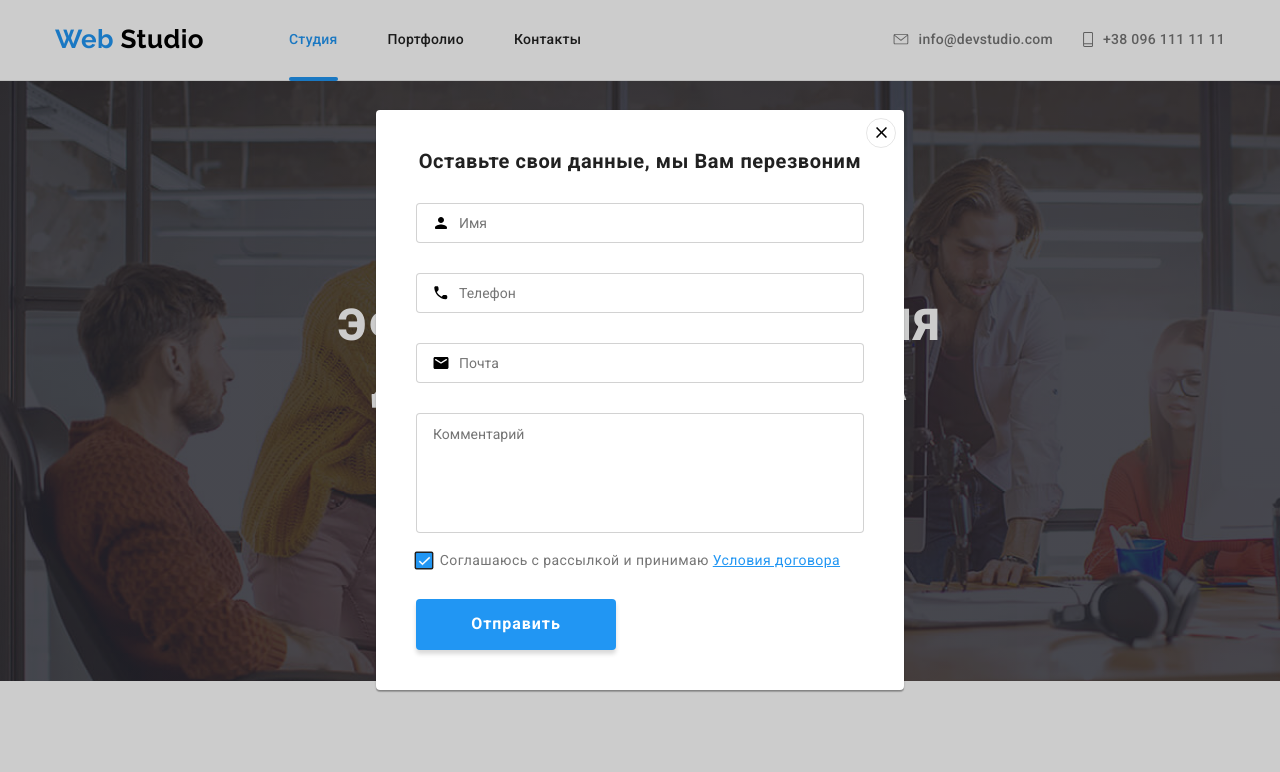
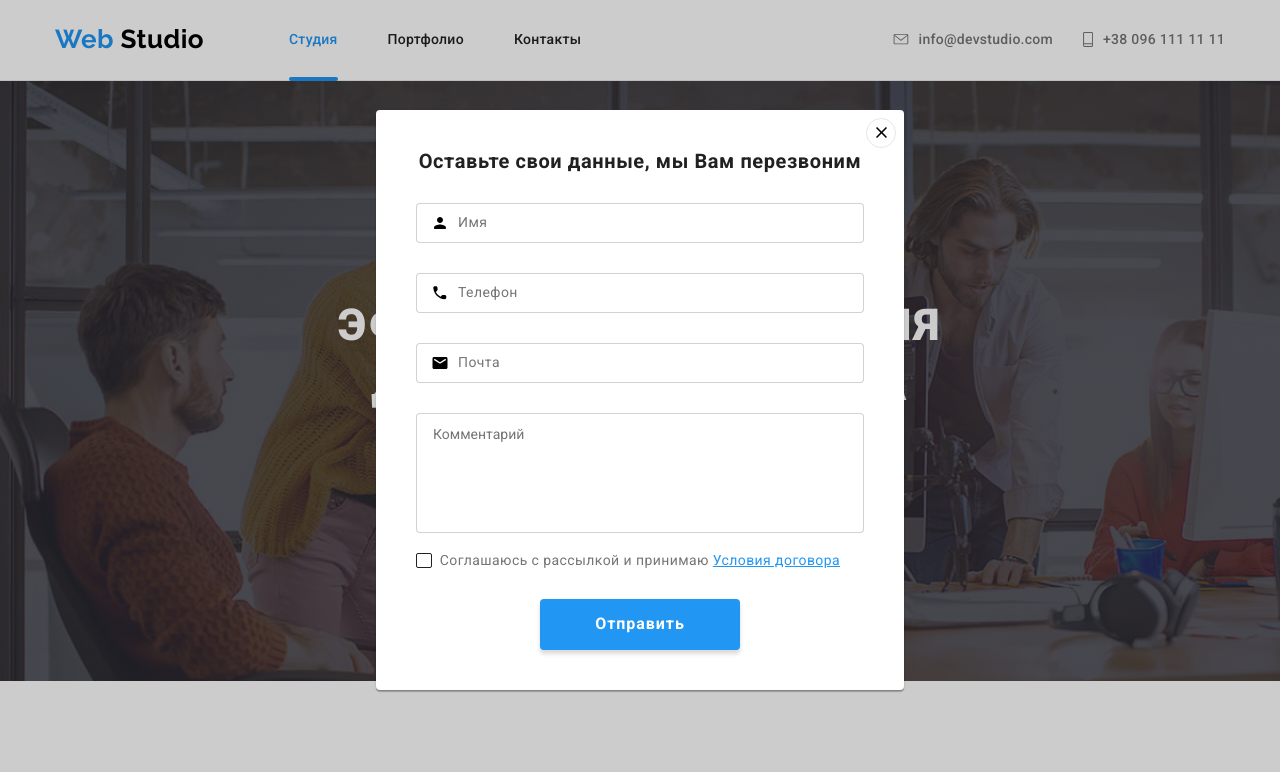
Before and after one commit to s1eepingbeauty/goit-markup-hw-06, a plain HTML site: page index.html in a window 1280 px wide. Both pictures are taken after a click on the button "Заказать услугу". Shown: the top 772 px of the page. Drawn offline with Linux system fonts and the light colour scheme.

Commit message:
updated index.html

```diff
--- a/css/styles.css
+++ b/css/styles.css
@@ -270,20 +270,14 @@ header {
     pointer-events: none;
 }
 
-.contact-form {
+.contact-form-container {
     position: relative;
-    max-width: 528px;
-    background-color: var(--title-dark-theme-color);
-    box-shadow: 0px 1px 3px rgba(0, 0, 0, 0.12), 0px 1px 1px rgba(0, 0, 0, 0.14),
-        0px 2px 1px rgba(0, 0, 0, 0.2);
-    border-radius: 4px;
-    padding: 40px;
 }
 
 .contact-form-btn-close {
     position: absolute;
+    top: 8px;
     right: 8px;
-    top: 8px;
     width: 30px;
     height: 30px;
     background-color: transparent;
@@ -307,21 +301,13 @@ header {
     fill: #ffffff;
 }
 
-.contact-form-item {
-    position: relative;
-    margin-bottom: 30px;
-    transition: border 250ms cubic-bezier(0.4, 0, 0.2, 1);
-}
-
-.contact-form-input-svg {
-    margin-right: 8px;
-    transition: fill 250ms cubic-bezier(0.4, 0, 0.2, 1);
-}
-
-.contact-form-input-label {
-    position: absolute;
-    left: 16px;
-    top: 11px;
+.contact-form {
+    max-width: 528px;
+    background-color: var(--title-dark-theme-color);
+    box-shadow: 0px 1px 3px rgba(0, 0, 0, 0.12), 0px 1px 1px rgba(0, 0, 0, 0.14),
+        0px 2px 1px rgba(0, 0, 0, 0.2);
+    border-radius: 4px;
+    padding: 40px;
 }
 
 .contact-form-title {
@@ -334,24 +320,35 @@ header {
     margin-bottom: 30px;
 }
 
-.contact-form-input-label span {
+.contact-form-item {
+    position: relative;
+    margin-bottom: 30px;
+    transition: border-color 250ms cubic-bezier(0.4, 0, 0.2, 1);
+}
+
+.contact-form-input-svg {
     position: absolute;
-    opacity: 0;
-    visibility: hidden;
+    left: 15px;
+    top: 11px;
+    margin-right: 8px;
+    transition: fill 250ms cubic-bezier(0.4, 0, 0.2, 1);
+}
+
+.contact-form-input-label {
+    position: absolute;
+    top: 12px;
+    left: 42px;
     color: var(--desc-color);
 }
 
-.contact-form-item
-    input:not(:placeholder-shown)
-    ~ .contact-form-input-label
-    span {
-    opacity: 1;
-    left: 0px;
-    bottom: 32px;
+.contact-form-item input:not(:placeholder-shown) ~ .contact-form-input-label {
+    top: 0;
+    left: 15px;
     font-size: 12px;
     visibility: visible;
-    transition: 0.3s;
     color: var(--accent-color);
+    transform: translateY(-16px);
+    transition: 250ms cubic-bezier(0.4, 0, 0.2, 1);
 }
 
 .contact-form-input,
@@ -368,12 +365,21 @@ header {
     height: 40px;
 }
 
+.contact-form-input:not(:placeholder-shown):valid {
+    border-color: lawngreen;
+}
+
+.contact-form-input:not(:placeholder-shown):invalid {
+    border-color: red;
+}
+
 .contact-form-comment {
     height: 120px;
     margin-bottom: 20px;
     resize: none;
     padding: 12px 16px;
 }
+
 .contact-form-item:hover .contact-form-input-svg,
 .contact-form-item:focus .contact-form-input-svg {
     fill: var(--accent-color);
@@ -383,8 +389,7 @@ header {
 .contact-form-item:focus .contact-form-input,
 .contact-form-comment:hover,
 .contact-form-comment:focus {
-    border: 1px solid var(--accent-color);
-    border-radius: 4px;
+    border-color: var(--accent-color);
 }
 
 .contact-form-option-label {
@@ -417,8 +422,8 @@ header {
     width: 16px;
     height: 15px;
     margin-left: -1.2em;
-    box-shadow: 0 0 0 0.1em #212121;
-    border-radius: 0.05em;
+    border: 1px solid #212121;
+    border-radius: 2px;
     background-color: #ffffff;
     flex-shrink: 0;
 }
@@ -426,21 +431,26 @@ header {
 .contact-form-checkbox:checked + .contact-form-custom-checkbox {
     background-image: url(../images/check.svg);
     background-repeat: no-repeat;
-    background-position: center;
+    background-position: right;
     background-color: var(--accent-color);
+    border-color: var(--accent-color);
 }
 
 .contact-form-btn {
-    background-color: var(--accent-color);
-    color: var(--text-light-theme-color);
+    position: relative;
+    top: 0;
+    left: 50%;
+    transform: translate(-50%, 0);
     font-weight: 700;
     font-size: 16px;
     line-height: 1.9em;
     letter-spacing: 0.06em;
+    width: 200px;
+    background-color: var(--accent-color);
+    color: var(--text-light-theme-color);
     padding-top: 10px;
     padding-bottom: 10px;
     margin-top: 30px;
-    width: 200px;
     border: 0;
     border-radius: 4px;
     cursor: pointer;
--- a/index.html
+++ b/index.html
@@ -706,10 +706,10 @@
                     </ul>
                 </div>
                 <div class="footer-form-container">
+                    <h3 class="footer-form-title uppercase">
+                        Подпишитесь на рассылку
+                    </h3>
                     <form class="footer-form" action="#">
-                        <h3 class="footer-form-title uppercase">
-                            Подпишитесь на рассылку
-                        </h3>
                         <div class="footer-form-box">
                             <input
                                 class="footer-form-input"
@@ -718,7 +718,6 @@
                                 id="footer-user-email"
                                 placeholder="E-mail"
                             />
-                            <label for="footer-user-email"></label>
                             <button
                                 class="footer-form-btn center"
                                 type="submit"
@@ -740,7 +739,103 @@
 
         <!-- ФОРМА-->
         <div data-modal class="backdrop is-hidden">
-            <form action="#" class="contact-form">
+            <div class="contact-form-container">
+                <form action="#" class="contact-form">
+                    <h2 class="contact-form-title">
+                        Оставьте свои данные, мы Вам перезвоним
+                    </h2>
+                    <div class="contact-form-item">
+                        <!--Любое слово на русском или английском языке включая пробелы-->
+                        <input
+                            type="text"
+                            class="contact-form-input"
+                            placeholder=" "
+                            name="user-name"
+                            id="user-name"
+                            minlength="2"
+                            pattern="[A-Za-zА-Яа-яЁё\s]+$"
+                            required
+                        />
+                        <svg
+                            class="contact-form-input-svg"
+                            width="18"
+                            height="18"
+                        >
+                            <use href="./images/sprite.svg#person"></use>
+                        </svg>
+                        <label class="contact-form-input-label" for="user-name">
+                            Имя
+                        </label>
+                    </div>
+                    <div class="contact-form-item">
+                        <!--Телефон в формате 099-111-11-11 -->
+                        <input
+                            type="tel"
+                            class="contact-form-input"
+                            placeholder=" "
+                            name="user-tel"
+                            id="user-tel"
+                            pattern="[0-9]{3}-[0-9]{3}-[0-9]{2}-[0-9]{2}"
+                            required
+                        />
+                        <svg
+                            class="contact-form-input-svg"
+                            width="18"
+                            height="18"
+                        >
+                            <use href="./images/sprite.svg#phone"></use>
+                        </svg>
+                        <label class="contact-form-input-label" for="user-tel">
+                            Телефон
+                        </label>
+                    </div>
+                    <div class="contact-form-item">
+                        <input
+                            type="email"
+                            class="contact-form-input"
+                            placeholder=" "
+                            name="user-email"
+                            id="user-email"
+                            required
+                        />
+                        <svg
+                            class="contact-form-input-svg"
+                            width="18"
+                            height="18"
+                        >
+                            <use href="./images/sprite.svg#email"></use>
+                        </svg>
+                        <label class="contact-form-input-label" for="user-email"
+                            >Почта
+                        </label>
+                    </div>
+                    <textarea
+                        class="contact-form-comment"
+                        name="user-comment"
+                        placeholder="Комментарий"
+                        id="comment"
+                        maxlength="250"
+                    ></textarea>
+                    <label class="contact-form-option-label" for="agreement">
+                        <input
+                            class="contact-form-checkbox"
+                            type="checkbox"
+                            name="agreement"
+                            id="agreement"
+                            value="accept"
+                        />
+                        <span class="contact-form-custom-checkbox"></span>
+                        <span class="contact-form-option-label-span">
+                            Соглашаюсь с рассылкой и принимаю
+                            <a href="" aria-label="Условия договора"
+                                >Условия договора</a
+                            >
+                        </span>
+                    </label>
+                    <button class="contact-form-btn" type="submit">
+                        Отправить
+                    </button>
+                </form>
                 <button
                     data-modal-close
                     class="contact-form-btn-close"
@@ -754,96 +849,7 @@
                         <use href="./images/sprite.svg#close"></use>
                     </svg>
                 </button>
-                <h2 class="contact-form-title">
-                    Оставьте свои данные, мы Вам перезвоним
-                </h2>
-                <div class="contact-form-item">
-                    <input
-                        type="text"
-                        class="contact-form-input"
-                        placeholder="Имя"
-                        name="user-name"
-                        id="user-name"
-                        minlength="2"
-                    />
-                    <label class="contact-form-input-label" for="user-name">
-                        <svg
-                            class="contact-form-input-svg"
-                            width="18"
-                            height="18"
-                        >
-                            <use href="./images/sprite.svg#person"></use>
-                        </svg>
-                        <span>Имя</span>
-                    </label>
-                </div>
-                <div class="contact-form-item">
-                    <input
-                        type="tel"
-                        class="contact-form-input"
-                        placeholder="Телефон"
-                        name="user-tel"
-                        id="user-tel"
-                        pattern="[0-9]{3}-[0-9]{3}-[0-9]{2}-[0-9]{2}"
-                        required
-                    />
-                    <label class="contact-form-input-label" for="user-tel"
-                        ><svg
-                            class="contact-form-input-svg"
-                            width="18"
-                            height="18"
-                        >
-                            <use href="./images/sprite.svg#phone"></use>
-                        </svg>
-                        <span>Телефон</span>
-                    </label>
-                </div>
-                <div class="contact-form-item">
-                    <input
-                        type="email"
-                        class="contact-form-input"
-                        placeholder="Почта"
-                        name="user-email"
-                        id="user-email"
-                    />
-                    <label class="contact-form-input-label" for="user-email"
-                        ><svg
-                            class="contact-form-input-svg"
-                            width="18"
-                            height="18"
-                        >
-                            <use href="./images/sprite.svg#email"></use>
-                        </svg>
-                        <span>Почта</span>
-                    </label>
-                </div>
-                <textarea
-                    class="contact-form-comment"
-                    name="user-comment"
-                    placeholder="Комментарий"
-                    id="comment"
-                ></textarea>
-                <label class="contact-form-option-label" for="agreement">
-                    <input
-                        class="contact-form-checkbox"
-                        type="checkbox"
-                        name="agreement"
-                        id="agreement"
-                        value="accept"
-                        checked
-                    />
-                    <span class="contact-form-custom-checkbox"></span>
-                    <span class="contact-form-option-label-span">
-                        Соглашаюсь с рассылкой и принимаю
-                        <a href="" aria-label="Условия договора"
-                            >Условия договора</a
-                        >
-                    </span>
-                </label>
-                <button class="contact-form-btn" type="submit">
-                    Отправить
-                </button>
-            </form>
+            </div>
         </div>
         <script src="./js/modal.js"></script>
     </body>
```
